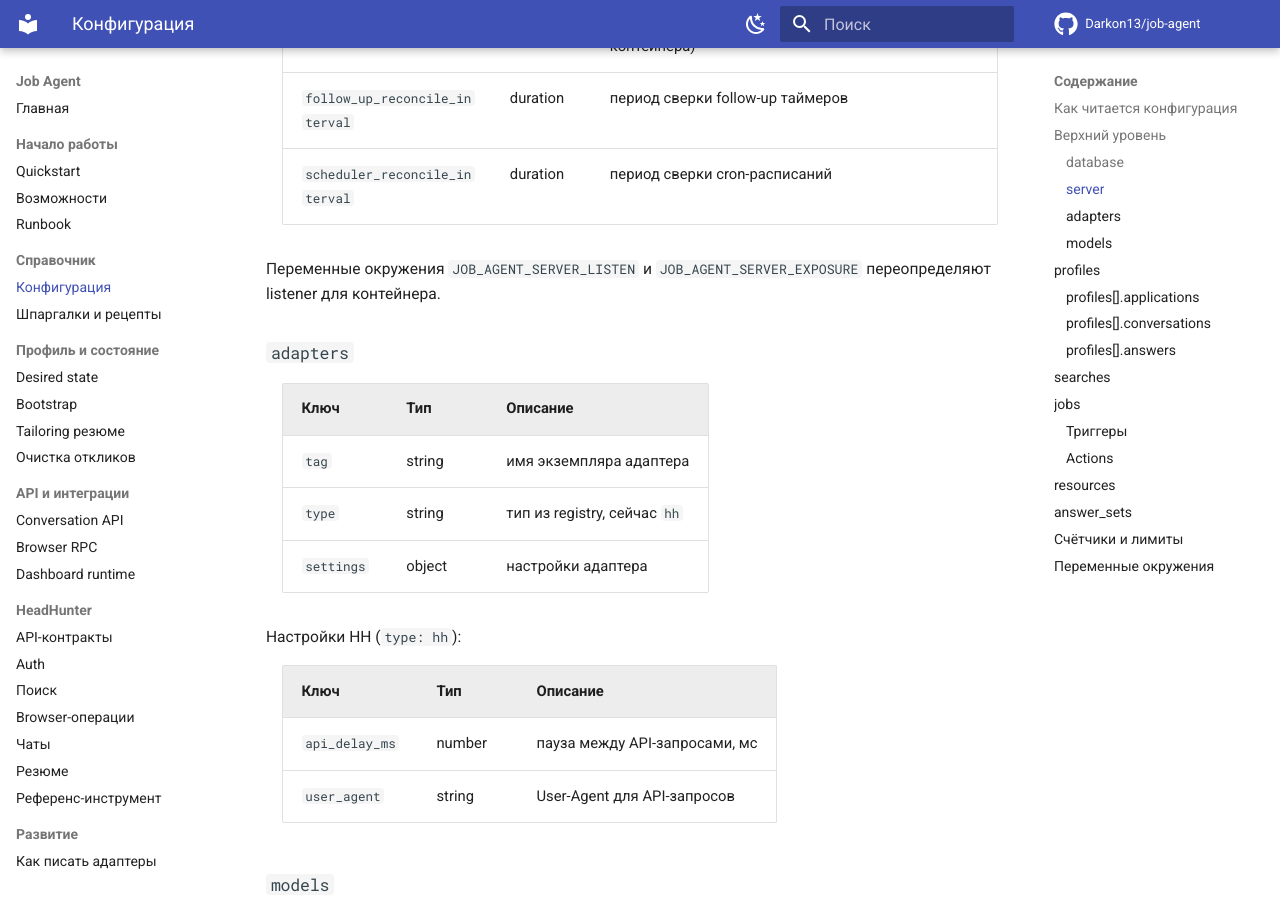
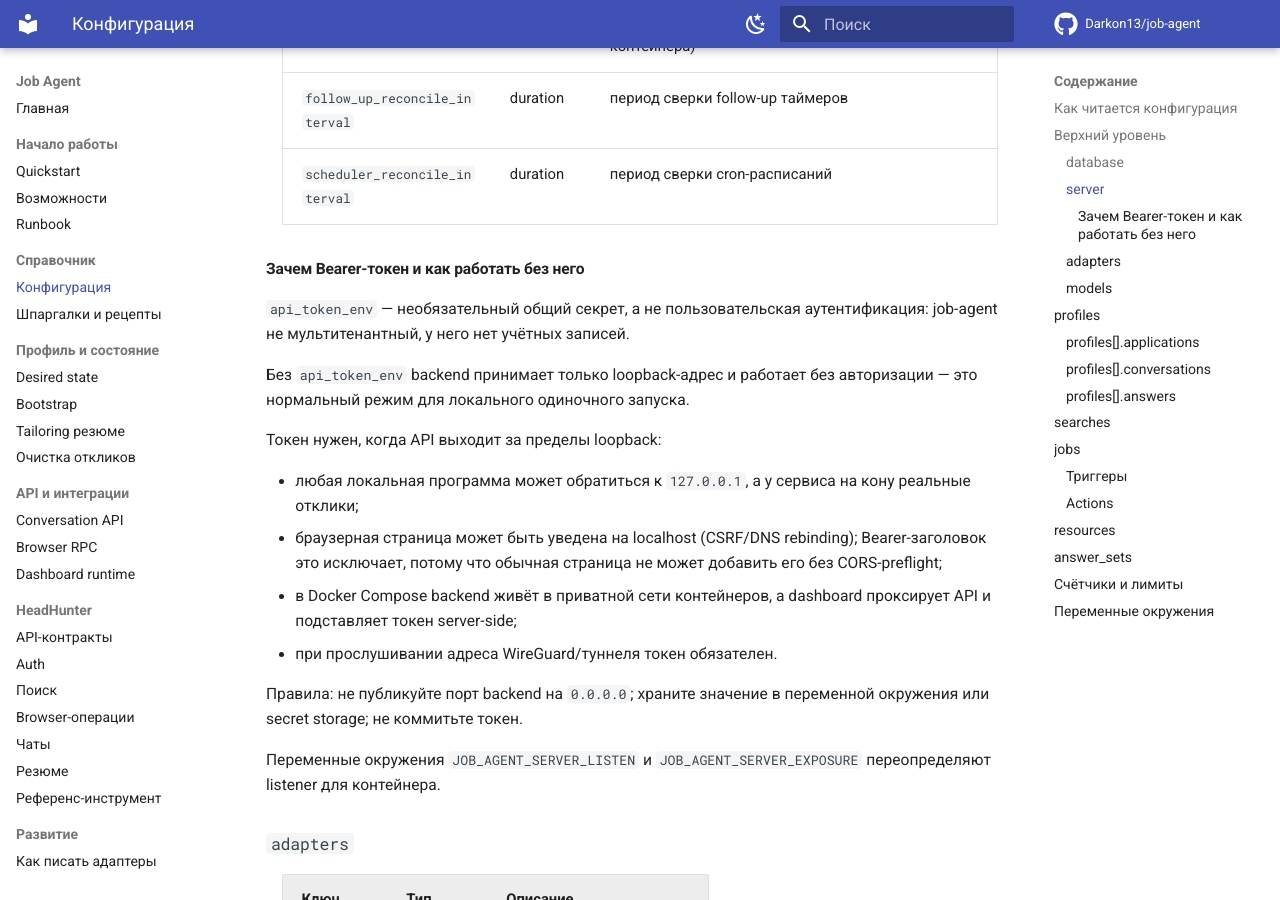
Before and after one commit to Darkon13/job-agent, an MkDocs documentation site: the page built from docs/reference/configuration.md, in a window 1280 px wide and 900 px high, scrolled down 2006 px. Built offline with MkDocs 1.6.1 and Material for MkDocs 9.7.7, drawn with Linux system fonts in a browser that asks for light colours; comment, search, counter and statistics services are not loaded.

Commit message:
docs: explain the optional Bearer token and the loopback-only mode
Document that the token is a shared secret rather than user authentication, list what it protects (local processes, browser CSRF/DNS rebinding, private Compose network, tunnel exposure) and show how to run with a loopback-only listener and no token.

```diff
--- a/docs/reference/configuration.md
+++ b/docs/reference/configuration.md
@@ -56,6 +56,28 @@ sing-box: объекты имеют `tag`, ссылаются друг на др
 | `exposure` | string | `loopback` или `private` (для непубличной сети контейнера) |
 | `follow_up_reconcile_interval` | duration | период сверки follow-up таймеров |
 | `scheduler_reconcile_interval` | duration | период сверки cron-расписаний |
+
+#### Зачем Bearer-токен и как работать без него
+
+`api_token_env` — необязательный общий секрет, а не пользовательская
+аутентификация: job-agent не мультитенантный, у него нет учётных записей.
+
+Без `api_token_env` backend принимает только loopback-адрес и работает без
+авторизации — это нормальный режим для локального одиночного запуска.
+
+Токен нужен, когда API выходит за пределы loopback:
+
+- любая локальная программа может обратиться к `127.0.0.1`, а у сервиса на
+  кону реальные отклики;
+- браузерная страница может быть уведена на localhost (CSRF/DNS rebinding);
+  Bearer-заголовок это исключает, потому что обычная страница не может
+  добавить его без CORS-preflight;
+- в Docker Compose backend живёт в приватной сети контейнеров, а dashboard
+  проксирует API и подставляет токен server-side;
+- при прослушивании адреса WireGuard/туннеля токен обязателен.
+
+Правила: не публикуйте порт backend на `0.0.0.0`; храните значение в
+переменной окружения или secret storage; не коммитьте токен.
 
 Переменные окружения `JOB_AGENT_SERVER_LISTEN` и
 `JOB_AGENT_SERVER_EXPOSURE` переопределяют listener для контейнера.
```
Also changed, not shown: docs/quickstart.md (+13 -0 lines).
